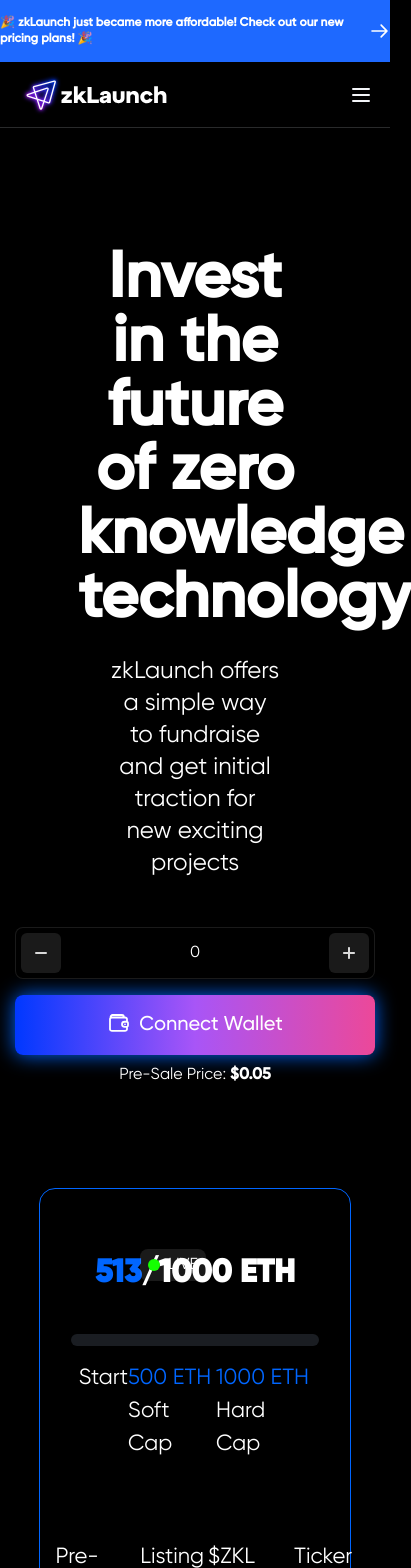
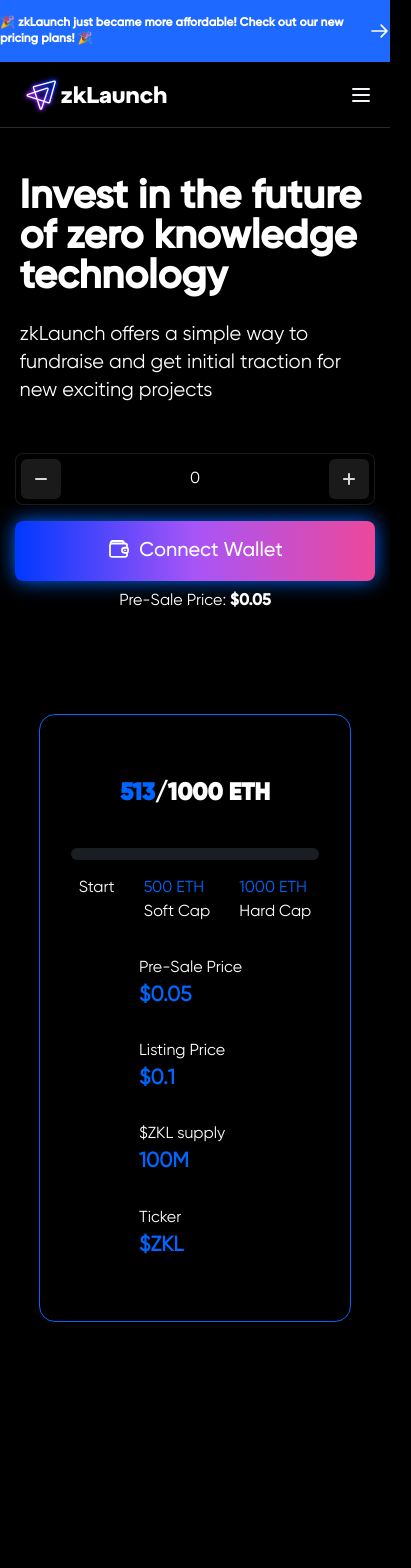
Before and after one commit to aurudio/zk-launch, a Next.js app: page /pre-sale in a window 390 px wide. Shown: the top 1568 px of the page, 411 px wide, since content can reach past the window. Built offline with nearby package versions, Linux system fonts and the light colour scheme.

Commit message:
fixed bugs

```diff
--- a/src/components/layout/Footer.tsx
+++ b/src/components/layout/Footer.tsx
@@ -7,10 +7,10 @@
 
 const Footer = () => {
 	const icons = [
-		{ id: 1, icon: twitter },
-		{ id: 2, icon: discord },
-		{ id: 3, icon: github },
-		{ id: 4, icon: medium },
+		{ id: 1, icon: twitter, site: '	https://twitter.com/zk_launch' },
+		{ id: 2, icon: discord, site: '	https://discord.gg/zklaunch' },
+		{ id: 3, icon: github, site: '	https://github.com/zklaunch-app' },
+		{ id: 4, icon: medium, site: '	https://zklaunch.medium.com' },
 	]
 
 	const list = [
@@ -47,7 +47,11 @@
 				</p>
 				<ul className='flex gap-x-4'>
 					{icons.map(item => (
-						<li key={item.id} className='cursor-pointer'>
+						<li
+							key={item.id}
+							className='cursor-pointer'
+							onClick={() => window.open(item.site)}
+						>
 							<Image src={item.icon} alt='' />
 						</li>
 					))}
--- a/src/components/layout/Navbar.tsx
+++ b/src/components/layout/Navbar.tsx
@@ -10,7 +10,6 @@
 		{ id: 1, title: 'About' },
 		{ id: 2, title: 'Tokenomics' },
 		{ id: 3, title: 'Roadmap' },
-		{ id: 4, title: 'FAQ' },
 	]
 
 	const [vis, setVis] = useState(false)
@@ -29,14 +28,11 @@
 					/>
 					<ul className='md:flex max-[850px]:text-sm hidden'>
 						{navs.map(item => (
-							<li className='p-5 cursor-pointer' key={item.id}>
-								{item.title}
+							<li className='p-5 cursor-pointer font-light' key={item.id}>
+								<a href={`#${item.title}`}>{item.title}</a>
 							</li>
 						))}
 					</ul>
-					<button className='bg-[#1E69FF] md:block hidden max-[850px]:text-sm max-[850px]: hover:btn-hover active:ring-4 active:ring-[#0055FF59] active:duration-200 duration-200 hover:duration-200 px-6 py-[14.5px] rounded-lg font-medium font'>
-						Connect wallet
-					</button>
 					<Image
 						src={burger}
 						onClick={() => setVis(true)}
@@ -70,9 +66,6 @@
 							</li>
 						))}
 					</ul>
-					<button className='bg-[#1E69FF] max-[530px]:w-4/5 absolute bottom-0 hover:btn-hover active:ring-4 active:ring-[#0055FF59] active:duration-200 duration-200 hover:duration-200 px-6 py-[14.5px] rounded-lg font-medium font'>
-						Connect wallet
-					</button>
 				</div>
 			</div>
 		</>
--- a/src/components/lending/Lending.tsx
+++ b/src/components/lending/Lending.tsx
@@ -10,7 +10,7 @@
 			<MainSection />
 			<Tokenomics />
 			<RoadMap />
-			<Investors />
+			{/* <Investors /> */}
 			<GlobalCommunity />
 		</div>
 	)
--- a/src/components/lending/RoadMapSection.tsx
+++ b/src/components/lending/RoadMapSection.tsx
@@ -67,16 +67,21 @@
 	const lists = [
 		{ id: 1, title: 'April', list: april },
 		{ id: 2, title: 'May', list: may },
-		{ id: 3, title: 'Lune', list: june },
+		{ id: 3, title: 'June', list: june },
 		{ id: 4, title: 'Q3-Q4', list: quartal },
 		{ id: 5, title: '2024', list: year },
 	]
 
 	return (
-		<section className='flex flex-col gap-y-8 max-w-7xl px-5 mx-auto my-[190px]'>
-			<h2 className='text-5xl font-semibold'>Roadmap</h2>
+		<section
+			id='Roadmap'
+			className='flex flex-col gap-y-8 max-w-7xl px-5 mx-auto my-[190px]'
+		>
+			<h2 className='max-[640px]:text-[2rem] text-4xl lg:text-5xl font-semibold'>
+				Roadmap
+			</h2>
 			<div className='relative max-[805px]:hidden border flex gap-x-[1.375rem] gap-y-12 border-[#0066FF] rounded-2xl p-12 flex-wrap'>
-				<p className='uppercase absolute right-12 -bottom-5 py-[10.5px] px-2 border border-[#1E69FF] rounded-md bg-black'>
+				<p className='uppercase absolute right-12 -bottom-5 py-[6.5px] px-2 border border-[#1E69FF] rounded-md bg-black'>
 					and more...
 				</p>
 				{lists.map(item => (
@@ -125,7 +130,7 @@
 					))}
 				</div>
 			</div>
-			<p className='uppercase mx-auto py-[10.5px] px-2 border border-[#1E69FF] rounded-md bg-black'>
+			<p className='uppercase mx-auto py-[6.5px] px-2 border min-[805px]:hidden border-[#1E69FF] rounded-md bg-black'>
 				and more...
 			</p>
 		</section>
--- a/src/components/lending/TokenomicsSection.tsx
+++ b/src/components/lending/TokenomicsSection.tsx
@@ -17,10 +17,13 @@
 	]
 
 	return (
-		<section className='flex flex-col items-start px-5 relative overflow-hidden w-full max-[503px]:px-0'>
+		<section
+			id='Tokenomics'
+			className='flex flex-col items-start px-5 relative overflow-hidden w-full max-[503px]:px-0'
+		>
 			<div className='w-full max-w-7xl  mx-auto z-[1]'>
 				<div>
-					<h2 className='text-5xl font-semibold mb-6 max-[503px]:text-[32px] max-[503px]:ml-2'>
+					<h2 className='font-semibold mb-6 max-[640px]:text-[2rem] text-4xl lg:text-5xl max-[503px]:ml-2'>
 						Tokenomics
 					</h2>
 					<div className='flex items-center mb-20 gap-x-[66px] max-[902px]:flex-col'>
@@ -70,7 +73,7 @@
 						</div>
 					</div>
 					<div className='relative px-[92px] max-[841px]:px-[80px] py-16 border border-[#1E69FF] rounded-2xl max-[503px]:hidden'>
-						<p className='uppercase absolute right-12 -top-5 py-[10.5px] px-2 border border-[#1E69FF] rounded-md bg-black'>
+						<p className='uppercase absolute right-12 -top-5 py-[6.5px] px-2 border border-[#1E69FF] rounded-md bg-black'>
 							token
 						</p>
 						<div className='flex gap-x-10 justify-center'>
--- a/src/components/pre-sale/MainSection.tsx
+++ b/src/components/pre-sale/MainSection.tsx
@@ -8,12 +8,12 @@
 const MainSection = () => {
 	const [number, setNumber] = useState(0)
 	return (
-		<div className='mt-[120px] flex flex-col items-center'>
+		<div className='mt-[120px] max-[678px]:mt-[50px] flex flex-col items-center mb-[17.5rem]'>
 			<div className='flex flex-col items-center text-center mb-[101px]'>
-				<h2 className='font-semibold text-[4rem] w-3/5 leading-[100%] mb-6'>
+				<h2 className='font-semibold md:text-[4rem] sm:text-[3rem] w-3/5 leading-[100%] mb-6 max-[647px]: text-[2.5rem] max-[647px]:w-4/5 max-[439px]:text-left max-[439px]:w-[90%] max-[900px]:w-[80%]'>
 					Invest in the future of zero knowledge technology
 				</h2>
-				<p className='text-2xl w-[44%] mb-12'>
+				<p className='text-2xl w-[44%] mb-12 max-[712px]:text-xl max-[439px]:w-[90%] max-[439px]:text-left max-[900px]:w-[80%]'>
 					zkLaunch offers a simple way to fundraise and get initial traction for
 					new exciting projects
 				</p>
@@ -27,7 +27,7 @@
 					<input
 						className='bg-black border border-[#FFFFFF1A] w-full h-[52px]  rounded-[8px] text-center'
 						type='number'
-						onChange={e => setNumber(+e.target.value)}
+						onChange={(e: any) => setNumber(+e.target.value)}
 						value={number}
 					/>
 					<button
@@ -46,37 +46,39 @@
 				</p>
 			</div>
 			<div className='w-[80%]  border border-[#0066FF] rounded-2xl py-[60px] backdrop-blur-[10px] flex flex-col items-center relative'>
-				<h3 className='font-extrabold text-[32px] mb-[37px]'>
+				<h3 className='font-extrabold text-[32px] mb-[37px] max-[600px]:text-[24px]'>
 					<span className='text-[#0066FF]'>513</span>/1000 ETH
 				</h3>
 				<progress className='w-[80%] mb-3' value={number} max={1000} />
-				<div className='flex justify-between w-[75%] mb-20'>
-					<p className='text-[22px]'>Start</p>
-					<div className='text-[22px]'>
+				<div className='flex justify-between w-[75%] mb-20 max-[604px]:mb-8'>
+					<p className='text-[22px] max-[539px]:text-base'>Start</p>
+					<div className='text-[22px] max-[539px]:text-base'>
 						<p className='text-[#0066FF]'>500 ETH</p>
 						<p>Soft Cap</p>
 					</div>
-					<div className='text-[22px]'>
+					<div className='text-[22px] max-[539px]:text-base'>
 						<p className='text-[#0066FF]'>1000 ETH</p>
 						<p>Hard Cap</p>
 					</div>
 				</div>
-				<div className='flex w-[90%] justify-between'>
+				<div className='flex w-[90%] justify-between flex-wrap max-[747px]:gap-20 max-[900px]:gap-24 max-[524px]:gap-7 max-[747px]:justify-center max-[900px]:w-[80%]'>
 					{statistic.map(item => (
 						<>
-							<div className='flex items-center flex-col'>
-								<h5 className='text-[22px]'>{item.desc}</h5>
-								<h6 className='text-[#0066FF] text-[32px] font-bold'>
+							<div className='flex justify-center max-[524px]:w-28  max-[900px]:w-40 w-36 flex-col max-[631px]:w-28 '>
+								<h5 className='text-[22px] max-[747px]:text-3xl max-[631px]:text-[1.2rem] max-[524px]:text-base max-[900px]:text-[28px]'>
+									{item.desc}
+								</h5>
+								<h6 className='text-[#0066FF] text-[32px] font-bold max-[631px]:text-[1.3rem]'>
 									{item.title}
 								</h6>
 							</div>
-							<hr className='h-[53px] last:hidden border-2 border-[#0166FF] m-auto' />
+							<hr className='h-[53px] last:hidden max-[900px]:even:hidden border-2  border-[#0166FF] m-auto' />
 						</>
 					))}
 				</div>
-				<div className='absolute top-50 right-36 flex items-center justify-center gap-x-2 bg-[#FFFFFF1A] rounded-lg px-2 py-1'>
-					<div className='w-[12px] h-[12px] rounded-full bg-[#14FF00]'></div>
-					<p>LIVE</p>
+				<div className='absolute top-50 lg:right-36 flex items-center right-20 justify-center gap-x-2 bg-[#FFFFFF1A] rounded-lg px-2 py-1 max-[704px]:right-[50px] [600px]:right-[40px] max-[475px]:right-[30px] max-[439px]:hidden'>
+					<div className='w-[12px] h-[12px] rounded-full bg-[#14FF00] max-[539px]:w-[8px] max-[539px]:h-[8px]'></div>
+					<p className='max-[539px]:text-[10px]'>LIVE</p>
 				</div>
 			</div>
 		</div>
--- a/src/pages/pre-sale/index.tsx
+++ b/src/pages/pre-sale/index.tsx
@@ -17,7 +17,7 @@
 				/>
 				<MainSection />
 				<Tokenomics />
-				<Investors />
+				{/* <Investors /> */}
 				<GlobalCommunity />
 			</div>
 		</Layout>
--- a/src/styles/globals.css
+++ b/src/styles/globals.css
@@ -52,6 +52,10 @@
 	src: url('../fonts/Gilroy-ExtraBold.ttf');
 }
 
+* {
+	scroll-behavior: smooth;
+}
+
 @layer components {
 	.roadmap__list-title {
 		@apply font-semibold text-[28px];
@@ -65,9 +69,4 @@
 	.roadmap-list::-webkit-scrollbar {
 		@apply hidden;
 	}
-
-	.global-community-cards1:last-child,
-	.global-community-cards2:first-child {
-		@apply md:w-[50vw];
-	}
 }
```
Also changed, not shown: src/components/lending/GlobalCommSection.tsx (+19 -15 lines), src/components/lending/MainSection.tsx (+7 -4 lines).
